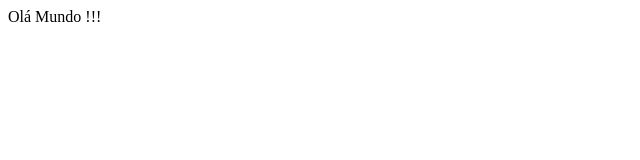
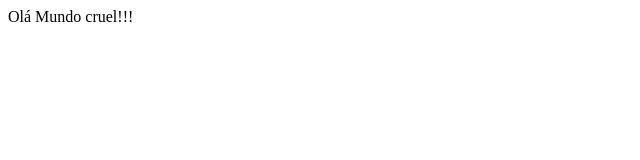
Before and after one commit to AJORGEST/projetos, a plain HTML site: page index.html in a window 1280 px wide. Shown: the full height of the page, 0-640 px from the left. Drawn offline with Linux system fonts and the light colour scheme.

Commit message:
Update index.html

```diff
--- a/index.html
+++ b/index.html
@@ -1 +1 @@
-<p>Olá Mundo !!!</p>
+<p>Olá Mundo cruel!!!</p>
```
